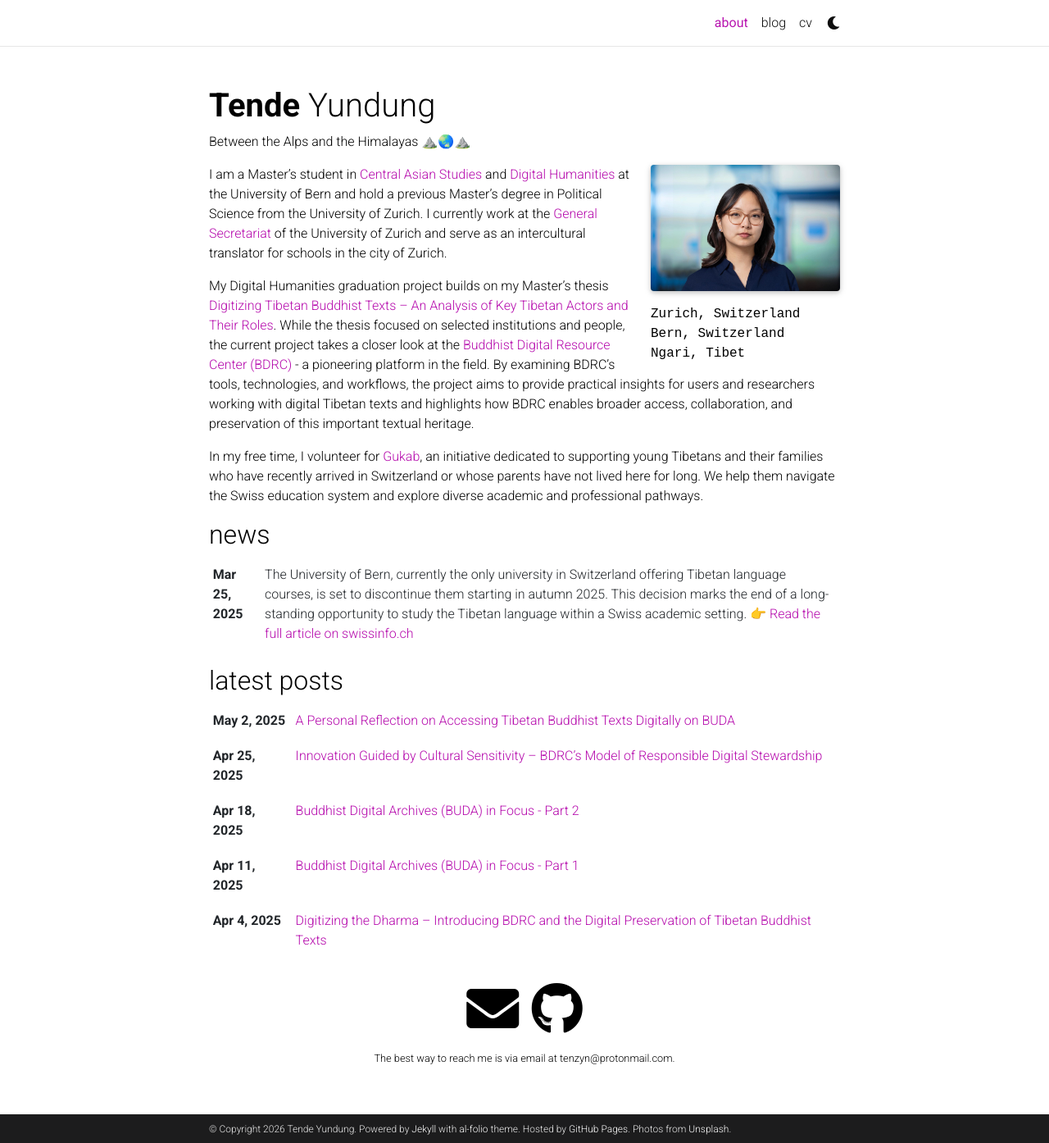
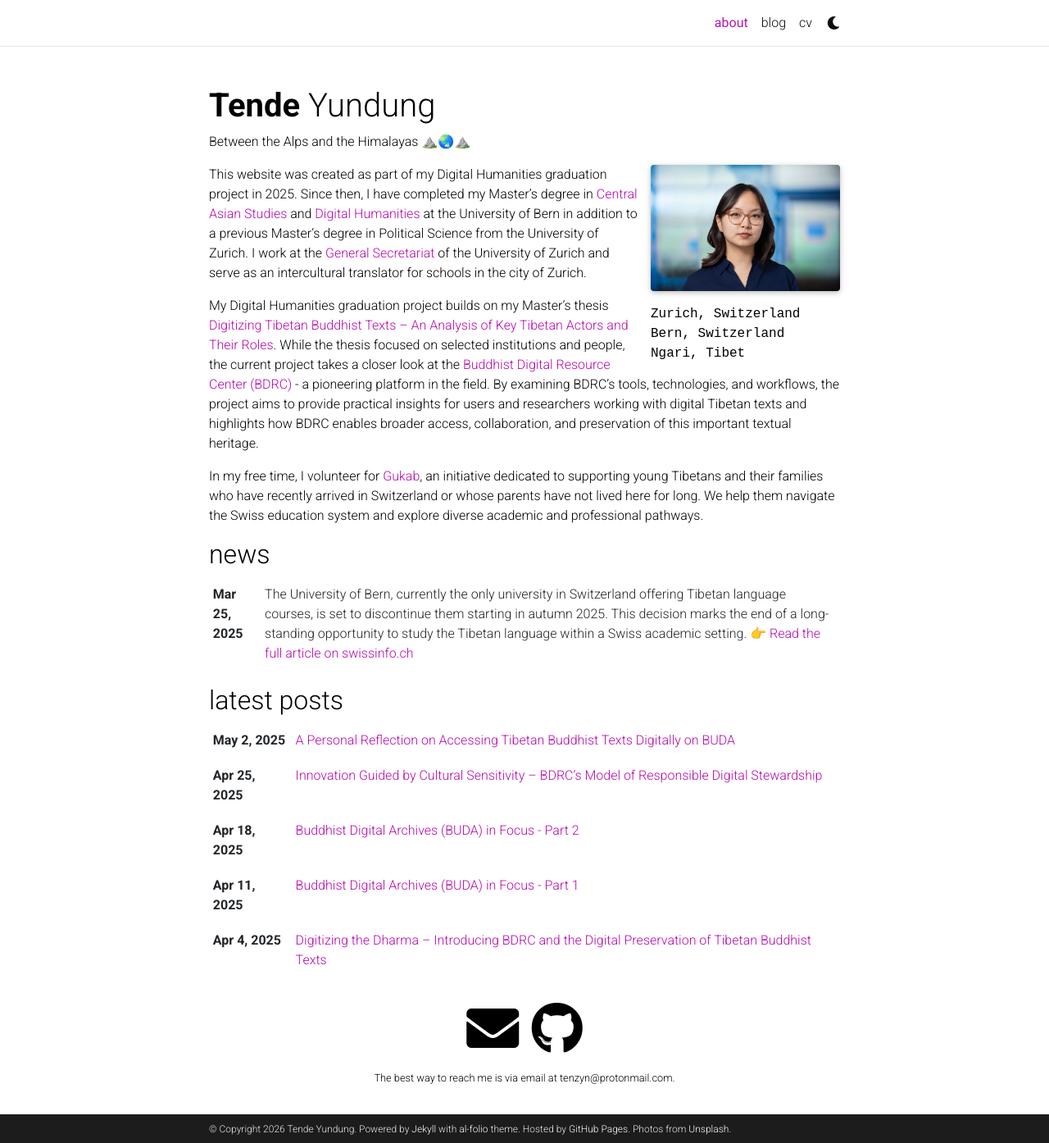
Before and after one commit to yundung/yundung.github.io, a Jekyll site: the page built from _pages/about.md, in a window 1280 px wide and 1394 px high. Shown: the whole window at 82% size. Built offline with Jekyll 4.4.1, drawn with Linux system fonts in a browser that asks for light colours; full-size pictures stand in for the smaller copies a plugin makes; comment, search, counter and statistics services are not loaded; a style sheet for code colours, icons or effects is not loaded.

Commit message:
Bio updated

```diff
--- a/_pages/about.md
+++ b/_pages/about.md
@@ -19,7 +19,7 @@ selected_papers: false # includes a list of papers marked as "selected={true}"
 social: true  # includes social icons at the bottom of the page
 ---
 
-I am a Master's student in [Central Asian Studies](https://www.philhist.unibe.ch/studies/study_programs/master_s_in_central_asian_studies/index_eng.html) and [Digital Humanities](https://www.philhist.unibe.ch/studies/study_programs/master_minor_digital_humanities/index_eng.html) at the University of Bern and hold a previous Master's degree in Political Science from the University of Zurich. I currently work at the [General Secretariat](https://www.generalsecretariat.uzh.ch/en/stab/team/yundung.html) of the University of Zurich and serve as an intercultural translator for schools in the city of Zurich.
+This website was created as part of my Digital Humanities graduation project in 2025. Since then, I have completed my Master’s degree in [Central Asian Studies](https://www.philhist.unibe.ch/studies/study_programs/master_s_in_central_asian_studies/index_eng.html) and [Digital Humanities](https://www.philhist.unibe.ch/studies/study_programs/master_minor_digital_humanities/index_eng.html) at the University of Bern in addition to a previous Master’s degree in Political Science from the University of Zurich. I work at the [General Secretariat](https://www.generalsecretariat.uzh.ch/en/stab/team/yundung.html) of the University of Zurich and serve as an intercultural translator for schools in the city of Zurich.
 
 My Digital Humanities graduation project builds on my Master’s thesis [Digitizing Tibetan Buddhist Texts – An Analysis of Key Tibetan Actors and Their Roles](/assets/pdf/Yundung%202024_%20Digitizing%20Tibetan%20Buddhist%20Texts.pdf). While the thesis focused on selected institutions and people, the current project takes a closer look at the [Buddhist Digital Resource Center (BDRC)](https://www.bdrc.io) - a pioneering platform in the field. By examining BDRC’s tools, technologies, and workflows, the project aims to provide practical insights for users and researchers working with digital Tibetan texts and highlights how BDRC enables broader access, collaboration, and preservation of this important textual heritage.
 
```
